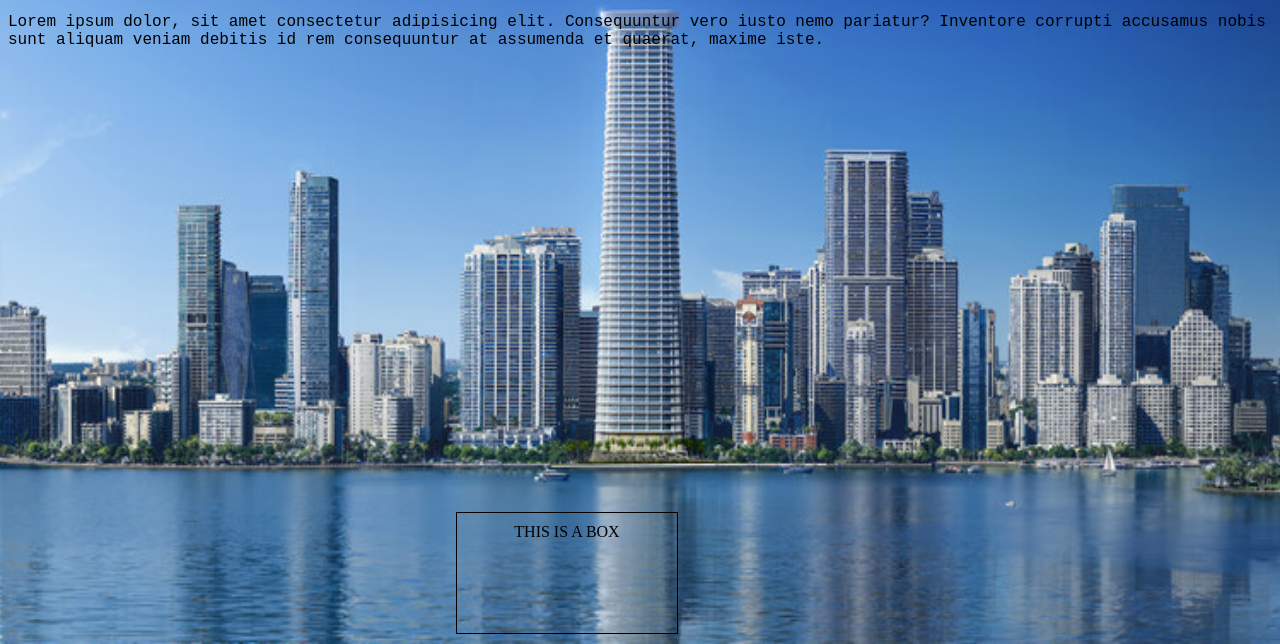
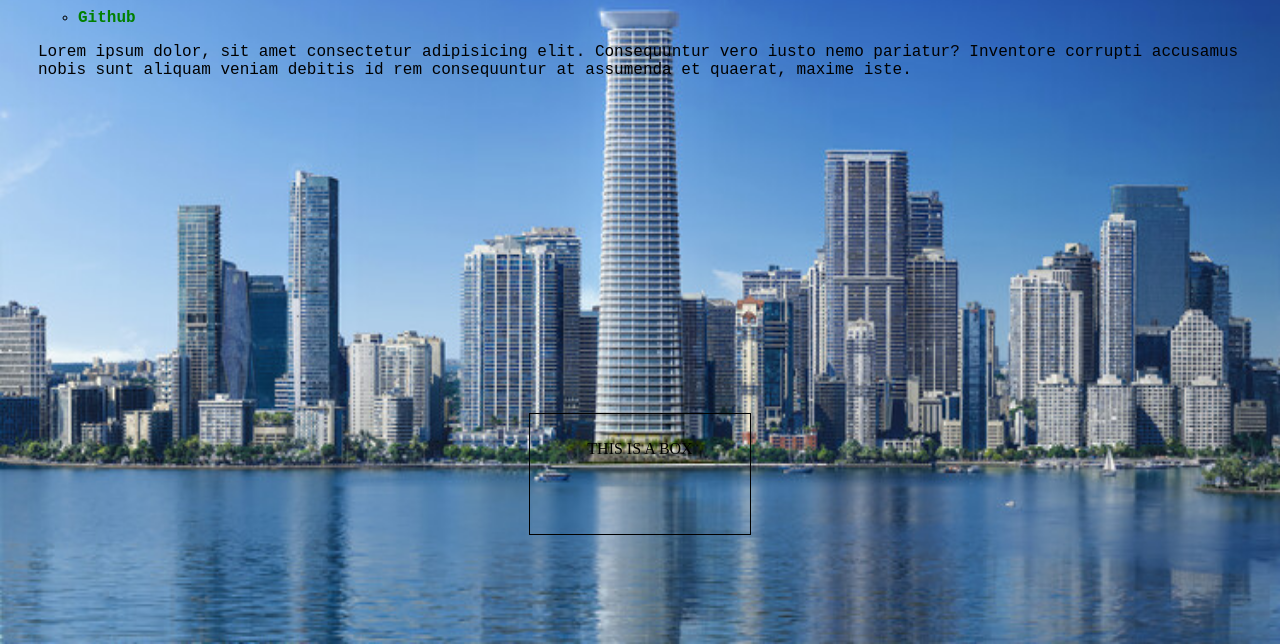
Before and after one commit to swacksoc/TemplateWebsite, a plain HTML site: page index.html in a window 1280 px wide. Shown: the part 156-800 px from the top of the page. Drawn offline with Linux system fonts and the light colour scheme.

Commit message:
Padded Edges out by 30 and put bottom box into body

```diff
--- a/index.html
+++ b/index.html
@@ -1,5 +1,5 @@
 <!DOCTYPE html>
-<html lang="en">
+<html lang="en" style="padding: 30px;">
 <head>
     <meta charset="UTF-8">
     <link rel = "stylesheet" href="style.css">
@@ -19,12 +19,12 @@
     Lorem ipsum dolor, sit amet consectetur adipisicing elit. Consequuntur vero iusto nemo pariatur? Inventore corrupti accusamus nobis sunt aliquam veniam debitis id rem consequuntur at assumenda et quaerat, maxime iste.
   </div>
 
+  <div class="horizontalScrollingBox">
+    <p style=>THIS IS A BOX</p>
 
+  </div>
 </body>
 
-<footer style="position:absolute; bottom: 0; margin-left: 35%; margin-right: auto";>
-  <div class="horizontalScrollingBox">
-      THIS IS A BOX
-  </div>
-</footer>
+
+
 </html>
```
